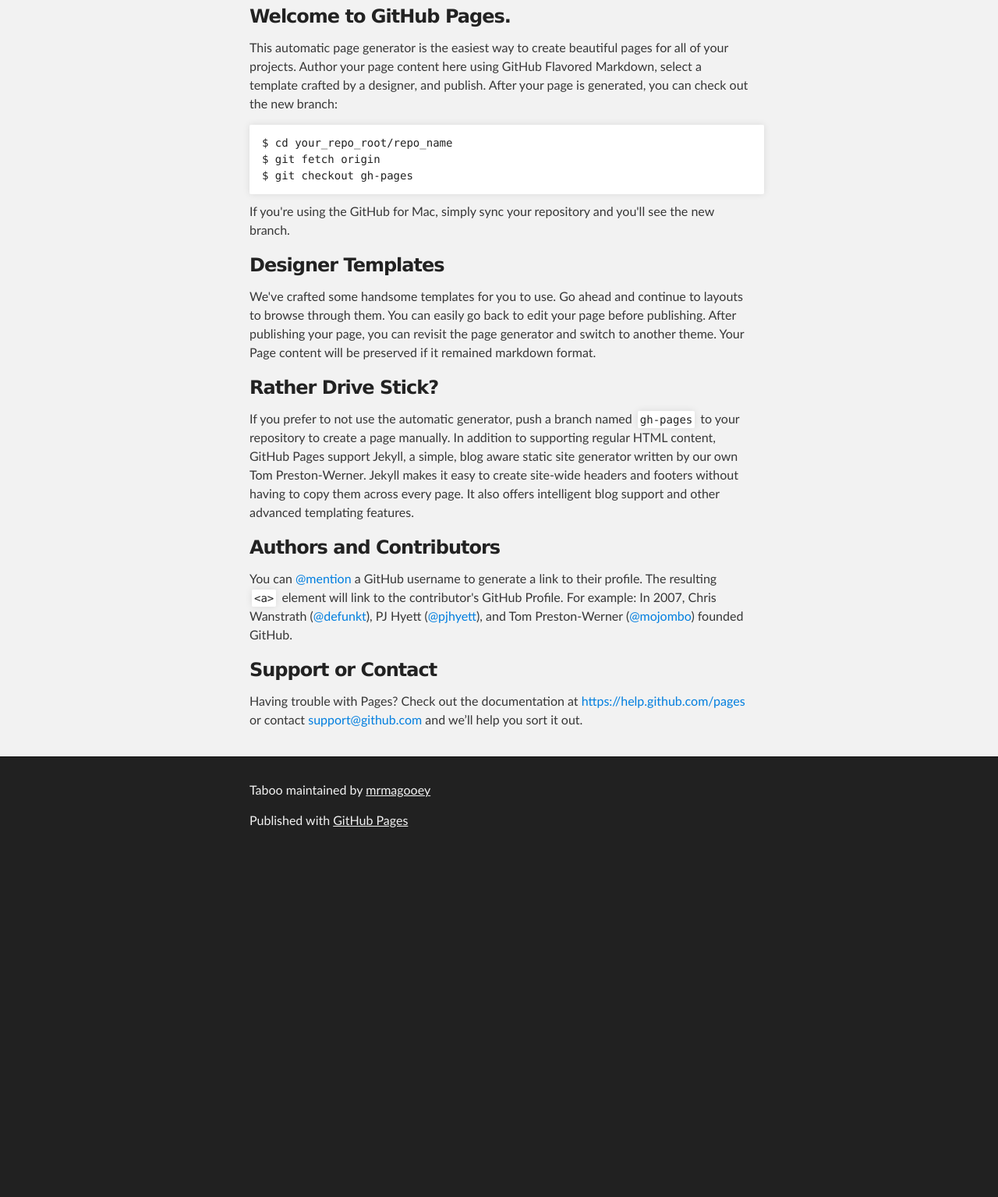
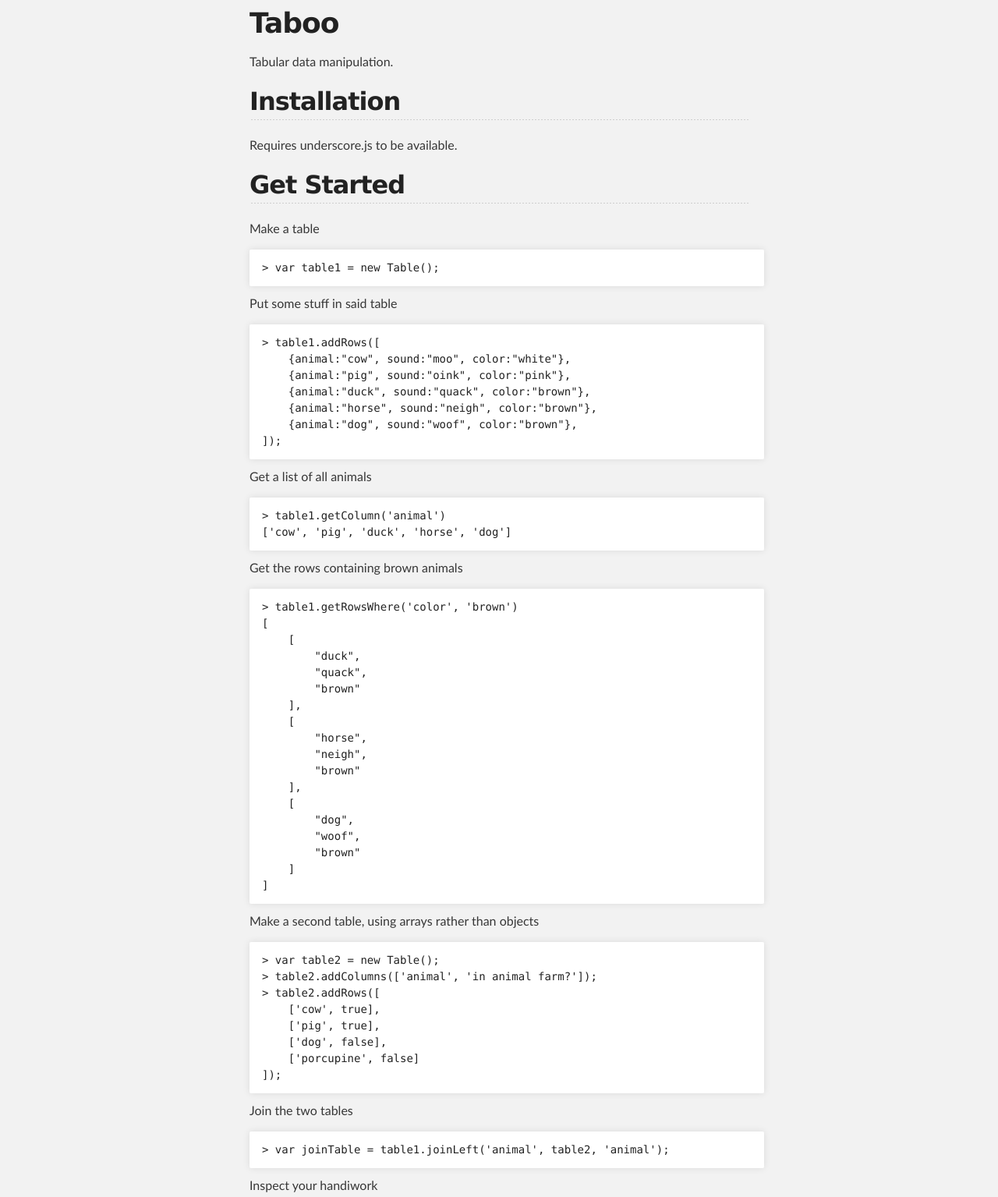
Before and after one commit to mrmagooey/taboo, a plain HTML site: page index.html in a window 1280 px wide. Shown: the part 257-1792 px from the top of the page at 78% size. Before the commit the page ends 1356 px from the top, so only its background shows below. Drawn offline with Linux system fonts and the light colour scheme.

```diff
--- a/index.html
+++ b/index.html
@@ -31,37 +31,91 @@
     <!-- MAIN CONTENT -->
     <div id="main_content_wrap" class="outer">
       <section id="main_content" class="inner">
-        <h3>
-<a id="welcome-to-github-pages" class="anchor" href="#welcome-to-github-pages" aria-hidden="true"><span class="octicon octicon-link"></span></a>Welcome to GitHub Pages.</h3>
+        <h1>
+<a id="taboo" class="anchor" href="#taboo" aria-hidden="true"><span class="octicon octicon-link"></span></a>Taboo</h1>
 
-<p>This automatic page generator is the easiest way to create beautiful pages for all of your projects. Author your page content here using GitHub Flavored Markdown, select a template crafted by a designer, and publish. After your page is generated, you can check out the new branch:</p>
+<p>Tabular data manipulation.</p>
 
-<pre><code>$ cd your_repo_root/repo_name
-$ git fetch origin
-$ git checkout gh-pages
+<h2>
+<a id="installation" class="anchor" href="#installation" aria-hidden="true"><span class="octicon octicon-link"></span></a>Installation</h2>
+
+<p>Requires underscore.js to be available.</p>
+
+<h2>
+<a id="get-started" class="anchor" href="#get-started" aria-hidden="true"><span class="octicon octicon-link"></span></a>Get Started</h2>
+
+<p>Make a table</p>
+
+<pre><code>&gt; var table1 = new Table();
 </code></pre>
 
-<p>If you're using the GitHub for Mac, simply sync your repository and you'll see the new branch.</p>
+<p>Put some stuff in said table</p>
 
-<h3>
-<a id="designer-templates" class="anchor" href="#designer-templates" aria-hidden="true"><span class="octicon octicon-link"></span></a>Designer Templates</h3>
+<pre><code>&gt; table1.addRows([
+    {animal:"cow", sound:"moo", color:"white"},
+    {animal:"pig", sound:"oink", color:"pink"},
+    {animal:"duck", sound:"quack", color:"brown"},
+    {animal:"horse", sound:"neigh", color:"brown"},
+    {animal:"dog", sound:"woof", color:"brown"},
+]);
+</code></pre>
 
-<p>We've crafted some handsome templates for you to use. Go ahead and continue to layouts to browse through them. You can easily go back to edit your page before publishing. After publishing your page, you can revisit the page generator and switch to another theme. Your Page content will be preserved if it remained markdown format.</p>
+<p>Get a list of all animals</p>
 
-<h3>
-<a id="rather-drive-stick" class="anchor" href="#rather-drive-stick" aria-hidden="true"><span class="octicon octicon-link"></span></a>Rather Drive Stick?</h3>
+<pre><code>&gt; table1.getColumn('animal')
+['cow', 'pig', 'duck', 'horse', 'dog']
+</code></pre>
 
-<p>If you prefer to not use the automatic generator, push a branch named <code>gh-pages</code> to your repository to create a page manually. In addition to supporting regular HTML content, GitHub Pages support Jekyll, a simple, blog aware static site generator written by our own Tom Preston-Werner. Jekyll makes it easy to create site-wide headers and footers without having to copy them across every page. It also offers intelligent blog support and other advanced templating features.</p>
+<p>Get the rows containing brown animals</p>
 
-<h3>
-<a id="authors-and-contributors" class="anchor" href="#authors-and-contributors" aria-hidden="true"><span class="octicon octicon-link"></span></a>Authors and Contributors</h3>
+<pre><code>&gt; table1.getRowsWhere('color', 'brown')
+[
+    [
+        "duck",
+        "quack",
+        "brown"
+    ],
+    [
+        "horse",
+        "neigh",
+        "brown"
+    ],
+    [
+        "dog",
+        "woof",
+        "brown"
+    ]
+]
+</code></pre>
 
-<p>You can <a href="https://github.com/blog/821" class="user-mention">@mention</a> a GitHub username to generate a link to their profile. The resulting <code>&lt;a&gt;</code> element will link to the contributor's GitHub Profile. For example: In 2007, Chris Wanstrath (<a href="https://github.com/defunkt" class="user-mention">@defunkt</a>), PJ Hyett (<a href="https://github.com/pjhyett" class="user-mention">@pjhyett</a>), and Tom Preston-Werner (<a href="https://github.com/mojombo" class="user-mention">@mojombo</a>) founded GitHub.</p>
+<p>Make a second table, using arrays rather than objects</p>
 
-<h3>
-<a id="support-or-contact" class="anchor" href="#support-or-contact" aria-hidden="true"><span class="octicon octicon-link"></span></a>Support or Contact</h3>
+<pre><code>&gt; var table2 = new Table();
+&gt; table2.addColumns(['animal', 'in animal farm?']);
+&gt; table2.addRows([
+    ['cow', true],
+    ['pig', true],
+    ['dog', false],
+    ['porcupine', false]
+]);
+</code></pre>
 
-<p>Having trouble with Pages? Check out the documentation at <a href="https://help.github.com/pages">https://help.github.com/pages</a> or contact <a href="mailto:support@github.com">support@github.com</a> and we’ll help you sort it out.</p>
+<p>Join the two tables</p>
+
+<pre><code>&gt; var joinTable = table1.joinLeft('animal', table2, 'animal');
+</code></pre>
+
+<p>Inspect your handiwork</p>
+
+<pre><code>&gt; joinTable.print()
+
+animal          | sound           | in animal farm? |
+cow             | moo             | true            |
+pig             | oink            | true            |
+duck            | quack           | undefined       |
+horse           | neigh           | undefined       |
+dog             | woof            | false           |
+</code></pre>
       </section>
     </div>
 
```
Also changed, not shown: params.json (+1 -1 lines).
